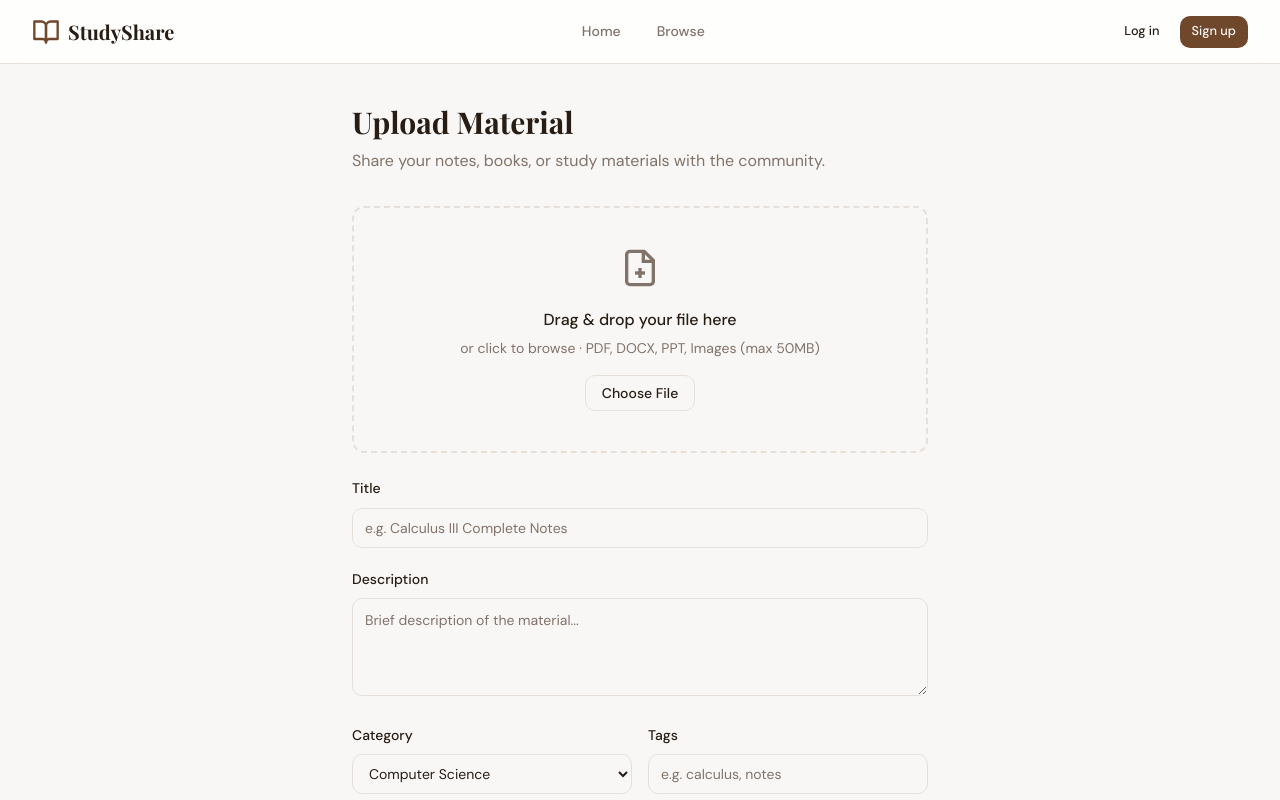
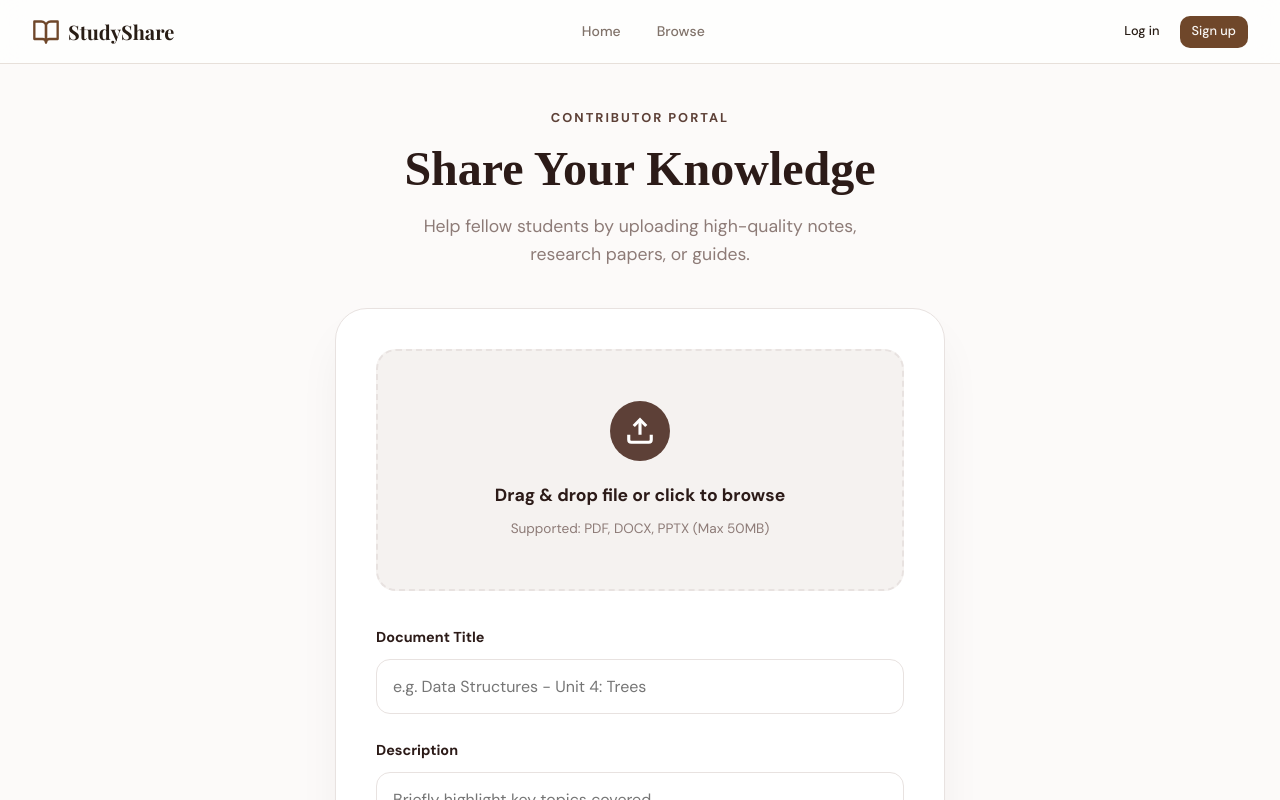
Before and after one commit to Nimish220/StudyShare, a React (Vite) app in the folder client/: page /upload in a window 1280 px wide. Shown: the top 800 px of the page. Built offline with nearby package versions, Linux system fonts and the light colour scheme.

Commit message:
Enhance UI of Upload section and added various categories to it

```diff
--- a/client/src/pages/Upload.jsx
+++ b/client/src/pages/Upload.jsx
@@ -1,130 +1,180 @@
 import React, { useState } from 'react';
 import axios from 'axios';
 
+const uploadCategories = [
+  'Computer Science', 'Mathematics', 'Chemistry', 'Physics',
+  'Biology', 'History', 'Economics', 'Literature', 'Business',
+  'Environmental', 'DSA', 'DBMS', 'OS', 'CN'
+];
+
+const palette = {
+  bg: '#FCFAF9',        // Creamier white
+  card: '#FFFFFF',
+  accent: '#5D4037',    // Deep Brown
+  accentHover: '#3E2723',
+  accentLight: '#F5F2F0',
+  textMain: '#2C1B18',
+  textMuted: '#8D7B77',
+  border: '#E8E2E0',
+  success: '#4CAF50'    // Green for file selection
+};
+
 const Upload = () => {
-  // 1. State for file and metadata
   const [file, setFile] = useState(null);
+  const [isDragging, setIsDragging] = useState(false);
   const [formData, setFormData] = useState({
-    title: '',
-    description: '',
-    category: 'Computer Science',
-    tags: ''
+    title: '', description: '', category: 'Computer Science', tags: ''
   });
 
-  const handleChange = (e) => {
-    setFormData({ ...formData, [e.target.id]: e.target.value });
+  const handleChange = (e) => setFormData({ ...formData, [e.target.id]: e.target.value });
+
+  const handleFileChange = (e) => {
+    if (e.target.files[0]) setFile(e.target.files[0]);
   };
 
-  const handleFileChange = (e) => {
-    setFile(e.target.files[0]);
-  };
-
-  // 2. Automated Storage Logic
   const handleSubmit = async (e) => {
     e.preventDefault();
+    if (!file) return alert("Please select a file!");
 
-    if (!file) return alert("Please select a file!");
     const data = new FormData();
-    // Requirement: Use FormData for multipart uploads (File + Metadata)
     data.append('materialFile', file);
     data.append('title', formData.title);
     data.append('description', formData.description);
     data.append('category', formData.category);
     data.append('tags', formData.tags);
+
     try {
       const token = localStorage.getItem('token');
-
       await axios.post('http://localhost:5001/api/materials/upload', data, {
-        headers: {
-          'Content-Type': 'multipart/form-data',
-          'Authorization': `Bearer ${token}` // Requirement: Secure Authentication
-        }
+        headers: { 'Content-Type': 'multipart/form-data', 'Authorization': `Bearer ${token}` }
       });
-
-      alert("Upload Successful! Awaiting Admin Approval.");
+      alert("Success! Your material is now pending review.");
+      setFile(null);
+      setFormData({ title: '', description: '', category: 'Computer Science', tags: '' });
     } catch (err) {
-      alert(err.response?.data?.message || "Upload Failed");
+      alert("Upload failed. Please try again.");
     }
   };
 
   return (
-    <main>
-      <div className="container" style={{ paddingTop: '2.5rem', paddingBottom: '3rem', maxWidth: '40rem' }}>
-        <h1 style={{ fontSize: '1.875rem', marginBottom: '0.5rem' }}>Upload Material</h1>
-        <p style={{ color: 'var(--muted-foreground)', marginBottom: '2rem' }}>
-          Share your notes, books, or study materials with the community.
+    <main style={{ backgroundColor: palette.bg, minHeight: '100vh', padding: '40px 0' }}>
+      <div style={{ maxWidth: '650px', margin: '0 auto', padding: '0 20px' }}>
+
+        <header style={{ textAlign: 'center', marginBottom: '40px' }}>
+          <span style={{ color: palette.accent, fontWeight: '700', textTransform: 'uppercase', fontSize: '0.8rem', letterSpacing: '2px' }}>
+            Contributor Portal
+          </span>
+          <h1 style={{ fontSize: 'clamp(2.2rem, 5vw, 3rem)', color: palette.textMain, fontFamily: 'serif', fontWeight: '800', marginTop: '10px' }}>
+            Share Your Knowledge
+          </h1>
+          <p style={{ color: palette.textMuted, fontSize: '1.1rem', maxWidth: '450px', margin: '15px auto 0' }}>
+            Help fellow students by uploading high-quality notes, research papers, or guides.
           </p>
+        </header>
 
-        <form onSubmit={handleSubmit} className="upload-form">
-          {/* Upload Zone */}
+        <form onSubmit={handleSubmit} style={{
+          background: palette.card,
+          padding: '40px',
+          borderRadius: '32px',
+          boxShadow: '0 25px 50px -12px rgba(45, 27, 24, 0.08)',
+          border: `1px solid ${palette.border}`
+        }}>
+
+          {/* Enhanced Upload Zone */}
           <div
-            className="upload-zone"
-            id="upload-zone"
             onClick={() => document.getElementById('file-input').click()}
-            style={{ cursor: 'pointer' }}
+            onDragOver={(e) => { e.preventDefault(); setIsDragging(true); }}
+            onDragLeave={() => setIsDragging(false)}
+            onDrop={(e) => { e.preventDefault(); setIsDragging(false); setFile(e.dataTransfer.files[0]); }}
+            style={{
+              border: `2px dashed ${file ? palette.success : (isDragging ? palette.accent : palette.border)}`,
+              borderRadius: '20px',
+              padding: '50px 20px',
+              textAlign: 'center',
+              backgroundColor: isDragging ? palette.accentLight : (file ? '#F1F8E9' : palette.accentLight),
+              cursor: 'pointer',
+              transition: 'all 0.3s cubic-bezier(0.4, 0, 0.2, 1)',
+              transform: isDragging ? 'scale(1.02)' : 'scale(1)'
+            }}
           >
-            <div className="icon">
-              <svg viewBox="0 0 24 24" fill="none" stroke="currentColor" strokeWidth="2">
-                <path d="M14.5 2H6a2 2 0 0 0-2 2v16a2 2 0 0 0 2 2h12a2 2 0 0 0 2-2V7.5L14.5 2z"/><polyline points="14 2 14 8 20 8"/><line x1="12" y1="18" x2="12" y2="12"/><line x1="9" y1="15" x2="15" y2="15"/>
-              </svg>
+            <div style={{
+                width: '60px', height: '60px', borderRadius: '50%', background: file ? palette.success : palette.accent,
+                display: 'flex', alignItems: 'center', justifyContent: 'center', margin: '0 auto 20px', color: 'white'
+            }}>
+              {file ? (
+                <svg width="30" height="30" viewBox="0 0 24 24" fill="none" stroke="currentColor" strokeWidth="3"><polyline points="20 6 9 17 4 12"/></svg>
+              ) : (
+                <svg width="30" height="30" viewBox="0 0 24 24" fill="none" stroke="currentColor" strokeWidth="2.5"><path d="M21 15v4a2 2 0 0 1-2 2H5a2 2 0 0 1-2-2v-4"/><polyline points="17 8 12 3 7 8"/><line x1="12" y1="3" x2="12" y2="15"/></svg>
+              )}
             </div>
-            <p>{file ? `File Selected: ${file.name}` : "Drag & drop your file here"}</p>
-            <p className="sub">or click to browse · PDF, DOCX, PPT, Images (max 50MB)</p>
-            <button type="button" className="btn btn-outline" style={{ marginTop: '1rem' }}>Choose File</button>
-            <input
-              type="file"
-              id="file-input"
-              onChange={handleFileChange}
-              accept=".pdf,.doc,.docx,.ppt,.pptx,.png,.jpg"
-              hidden
-            />
+            <p style={{ fontWeight: '700', color: palette.textMain, fontSize: '1.1rem' }}>
+              {file ? file.name : "Drag & drop file or click to browse"}
+            </p>
+            <p style={{ color: palette.textMuted, fontSize: '0.85rem', marginTop: '8px' }}>
+              Supported: PDF, DOCX, PPTX (Max 50MB)
+            </p>
+            <input type="file" id="file-input" onChange={handleFileChange} accept=".pdf,.docx,.pptx" hidden />
           </div>
 
-          {/* Form Fields */}
-          <div className="form-group" style={{ marginTop: '1.5rem' }}>
-            <label htmlFor="title">Title</label>
+          {/* Form Content */}
+          <div style={{ marginTop: '35px' }}>
+            <div className="input-group" style={{ marginBottom: '25px' }}>
+              <label style={{ display: 'block', fontWeight: '700', fontSize: '0.9rem', color: palette.textMain, marginBottom: '10px' }}>Document Title</label>
               <input
-              type="text" id="title" className="form-control"
-              placeholder="e.g. Calculus III Complete Notes"
+                type="text" id="title" placeholder="e.g. Data Structures - Unit 4: Trees"
+                style={{ width: '100%', padding: '16px', borderRadius: '14px', border: `1px solid ${palette.border}`, fontSize: '16px', outline: 'none', transition: 'border-color 0.2s', boxSizing: 'border-box' }}
+                onFocus={(e) => e.target.style.borderColor = palette.accent}
+                onBlur={(e) => e.target.style.borderColor = palette.border}
                 value={formData.title} onChange={handleChange} required
               />
             </div>
 
-          <div className="form-group">
-            <label htmlFor="description">Description</label>
+            <div className="input-group" style={{ marginBottom: '25px' }}>
+              <label style={{ display: 'block', fontWeight: '700', fontSize: '0.9rem', color: palette.textMain, marginBottom: '10px' }}>Description</label>
               <textarea
-              id="description" className="form-control" rows="4"
-              placeholder="Brief description of the material..."
+                id="description" rows="3" placeholder="Briefly highlight key topics covered..."
+                style={{ width: '100%', padding: '16px', borderRadius: '14px', border: `1px solid ${palette.border}`, fontSize: '16px', outline: 'none', resize: 'none', boxSizing: 'border-box' }}
+                onFocus={(e) => e.target.style.borderColor = palette.accent}
+                onBlur={(e) => e.target.style.borderColor = palette.border}
                 value={formData.description} onChange={handleChange}
               ></textarea>
             </div>
 
-          <div className="form-grid-2">
-            <div className="form-group">
-              <label htmlFor="category">Category</label>
-              <select id="category" className="form-control" value={formData.category} onChange={handleChange} required>
-                <option>Computer Science</option>
-                <option>Mathematics</option>
-                <option>Physics</option>
-                <option>Chemistry</option>
-                <option>Biology</option>
+            <div style={{ display: 'flex', flexWrap: 'wrap', gap: '20px' }}>
+              <div style={{ flex: '1 1 240px' }}>
+                <label style={{ display: 'block', fontWeight: '700', fontSize: '0.9rem', color: palette.textMain, marginBottom: '10px' }}>Subject Category</label>
+                <select
+                  id="category" value={formData.category} onChange={handleChange}
+                  style={{ width: '100%', padding: '16px', borderRadius: '14px', border: `1px solid ${palette.border}`, backgroundColor: 'white', height: '56px', fontSize: '16px', cursor: 'pointer' }}
+                >
+                  {uploadCategories.map(cat => <option key={cat}>{cat}</option>)}
                 </select>
               </div>
-            <div className="form-group">
-              <label htmlFor="tags">Tags</label>
+              <div style={{ flex: '1 1 240px' }}>
+                <label style={{ display: 'block', fontWeight: '700', fontSize: '0.9rem', color: palette.textMain, marginBottom: '10px' }}>Search Tags</label>
                 <input
-                type="text" id="tags" className="form-control"
-                placeholder="e.g. calculus, notes"
+                  type="text" id="tags" placeholder="exam, midsem, formula"
+                  style={{ width: '100%', padding: '16px', borderRadius: '14px', border: `1px solid ${palette.border}`, fontSize: '16px', outline: 'none', boxSizing: 'border-box' }}
+                  onFocus={(e) => e.target.style.borderColor = palette.accent}
+                  onBlur={(e) => e.target.style.borderColor = palette.border}
                   value={formData.tags} onChange={handleChange}
                 />
               </div>
             </div>
+          </div>
 
-          <button type="submit" className="btn btn-primary btn-lg btn-full">
-            <svg width="20" height="20" viewBox="0 0 24 24" fill="none" stroke="currentColor" strokeWidth="2" style={{ marginRight: '8px' }}>
-              <path d="M21 15v4a2 2 0 0 1-2 2H5a2 2 0 0 1-2-2v-4"/><polyline points="17 8 12 3 7 8"/><line x1="12" y1="3" x2="12" y2="15"/>
-            </svg>
-            Upload Material
+          <button
+            type="submit"
+            style={{
+              marginTop: '40px', width: '100%', padding: '20px', backgroundColor: palette.accent,
+              color: 'white', border: 'none', borderRadius: '18px', fontWeight: '700',
+              fontSize: '1.1rem', cursor: 'pointer', transition: 'all 0.3s',
+              boxShadow: '0 10px 20px -5px rgba(93, 64, 55, 0.4)'
+            }}
+            onMouseOver={(e) => e.currentTarget.style.backgroundColor = palette.accentHover}
+            onMouseOut={(e) => e.currentTarget.style.backgroundColor = palette.accent}
+          >
+            Submit for Approval
           </button>
         </form>
       </div>
```
Lines whose indentation alone changed are shown as unchanged.
